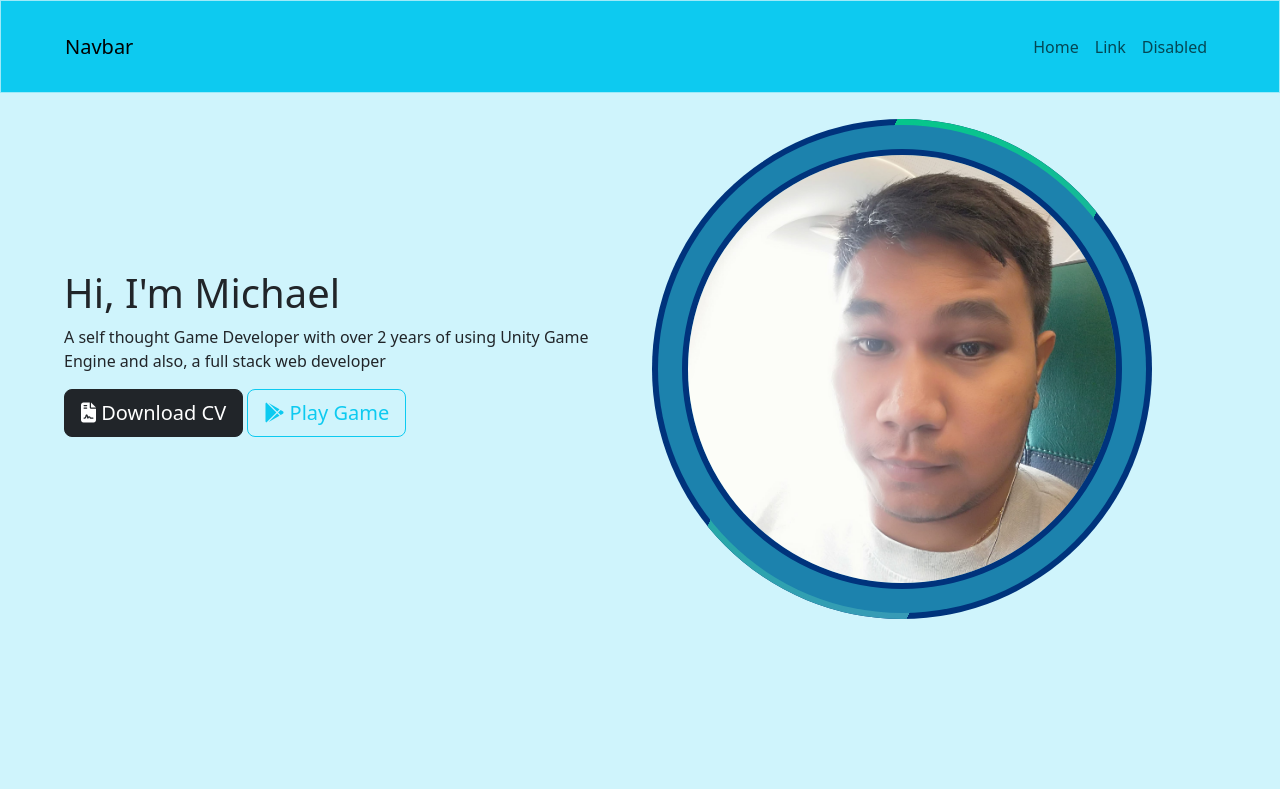
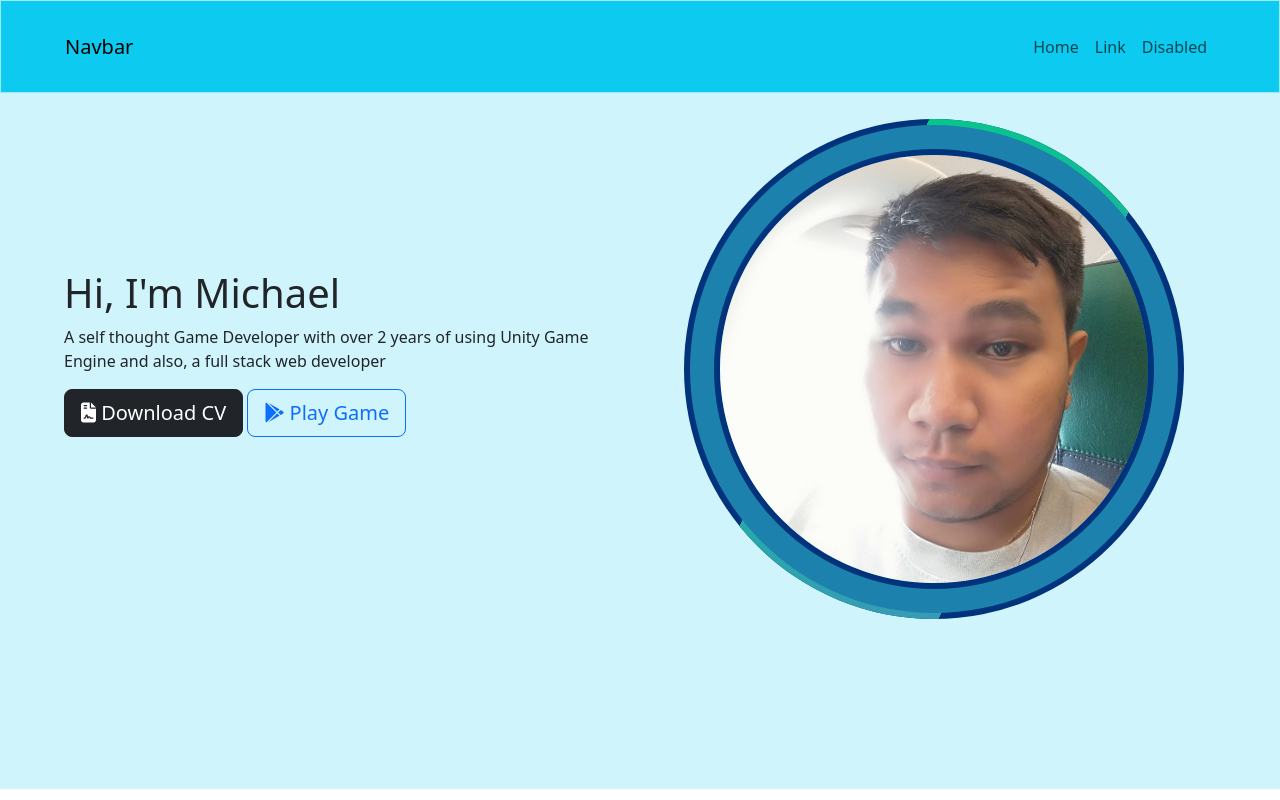
Before and after one commit to KeLsGaming23/Web-Portfolio, a plain HTML site: page index.html in a window 1280 px wide. Drawn offline with nearby package versions, Linux system fonts and the light colour scheme.

Commit message:
Center Profile Box container

```diff
--- a/index.html
+++ b/index.html
@@ -59,12 +59,12 @@
                             developer</p>
                         <button type="button" class="btn btn-dark btn-lg download-button">
                             <i class="fa-solid fa-file-contract"></i> Download CV</button>
-                        <button type="button" class="btn btn-outline-info btn-lg download-button">
+                        <button type="button" class="btn btn-outline-primary btn-lg download-button">
                             <i class="fa-brands fa-google-play"></i> Play Game</button>
                     </div>
                 </div>
-                <div class="col-lg-6 align-self-center title-image-container">
-                    <div class="box">
+                <div class="col-lg-6 d-flex justify-content-evenly title-image-container">
+                    <div class="box align-self-center">
                         <div class="content">
                             <img src="images/profile.jpg" alt="">
                             <h2>Michael Alcoriza<br>
```
